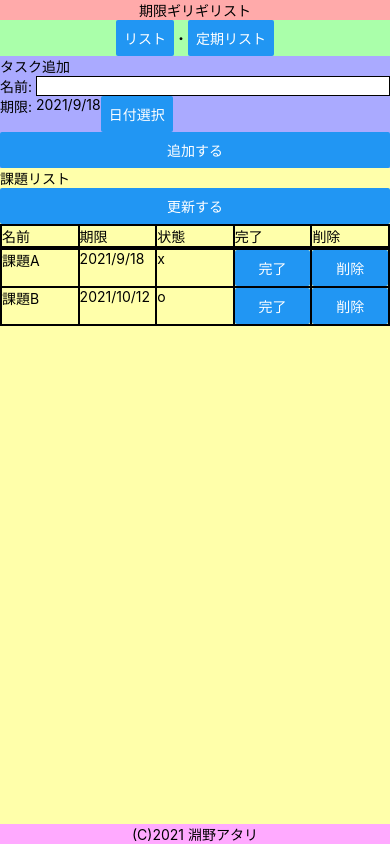
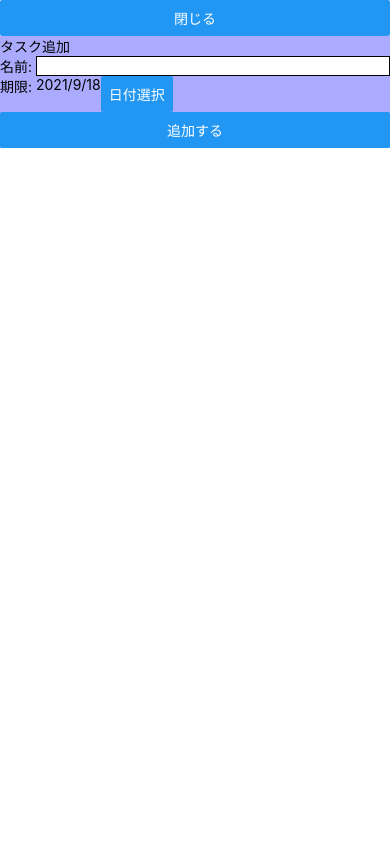
Before and after one commit to hutinoatari/deadlineBarelistMobile, a React Native app: screen / in a window 390 px wide. Both pictures are taken after a click on the button "リスト". Built offline with nearby package versions, Linux system fonts and the light colour scheme.

Commit message:
タスク追加部分をモーダルにしてコンポーネント化した

```diff
--- a/App.tsx
+++ b/App.tsx
@@ -1,9 +1,12 @@
 import { StatusBar as ExpoStatusBar } from 'expo-status-bar';
-import React, { FC } from 'react';
-import { StyleSheet, SafeAreaView, StatusBar, View, ScrollView, Text, Button, TextInput } from 'react-native';
+import React, { FC, useState } from 'react';
+import { StyleSheet, SafeAreaView, StatusBar, View, ScrollView, Modal, Text, Button, TextInput } from 'react-native';
 import { Table, Row, Cell } from "./components/Table";
+import TaskModal from "./components/TaskModal";
 
 const App: FC<{}> = () => {
+    const [taskModalVisible, setTaskModalVisible] = useState<boolean>(false);
+
     return (
         <SafeAreaView style={{
             flex: 1,
@@ -24,34 +27,11 @@ const App: FC<{}> = () => {
                 alignItems: "center",
                 justifyContent: "center",
             }}>
-                <Button title="リスト" onPress={() => {}} />
+                <Button title="リスト" onPress={() => {
+                    setTaskModalVisible(true);
+                }} />
                 <Text>・</Text>
-                <Button title="定期リスト" onPress={() => {}} />
-            </View>
-
-            <View style={{
-                backgroundColor: "#aaaaff",
-            }}>
-                <Text>タスク追加</Text>
-                <View style={{
-                    flexDirection: "row",
-                }}>
-                    <Text>名前: </Text>
-                    <TextInput style={{
-                        backgroundColor: "white",
-                        borderWidth: 1,
-                        padding: 0,
-                        flex: 1,
-                    }} />
-                </View>
-                <View style={{
-                    flexDirection: "row",
-                }}>
-                    <Text>期限: </Text>
-                    <Text>2021/9/18</Text>
-                    <Button title="日付選択" onPress={() => {}} />
-                </View>
-                <Button title="追加する" onPress={() => {}} />
+                <Button title="定期リスト" onPress={() => {}} disabled />
             </View>
 
             <View style={{
@@ -95,6 +75,13 @@ const App: FC<{}> = () => {
             }}>
                 <Text>(C)2021 淵野アタリ</Text>
             </View>
+
+            <TaskModal
+                visible={taskModalVisible}
+                onRequestClose={() => {
+                    setTaskModalVisible(false);
+                }}
+            />
         </SafeAreaView>
     );
 }
--- /dev/null
+++ b/components/TaskModal.tsx
@@ -0,0 +1,47 @@
+import React, { FC } from 'react';
+import { StyleSheet, Modal, Text, TextInput, Button, View } from 'react-native';
+
+interface Props {
+    visible: boolean;
+    onRequestClose: () => void;
+}
+
+const TaskModal: FC<Props> = ({
+    visible,
+    onRequestClose,
+}) => {
+    return (
+        <Modal
+            visible={visible}
+            onRequestClose={onRequestClose}
+        >
+            <Button title="閉じる" onPress={onRequestClose} />
+            <View style={{
+                backgroundColor: "#aaaaff",
+            }}>
+                <Text>タスク追加</Text>
+                <View style={{
+                    flexDirection: "row",
+                }}>
+                    <Text>名前: </Text>
+                    <TextInput style={{
+                        backgroundColor: "white",
+                        borderWidth: 1,
+                        padding: 0,
+                        flex: 1,
+                    }} />
+                </View>
+                <View style={{
+                    flexDirection: "row",
+                }}>
+                    <Text>期限: </Text>
+                    <Text>2021/9/18</Text>
+                    <Button title="日付選択" onPress={() => {}} />
+                </View>
+                <Button title="追加する" onPress={() => {}} />
+            </View>
+        </Modal>
+    );
+}
+
+export default TaskModal;
```
Also changed, not shown: components/Table.tsx (line endings or trailing spaces).
